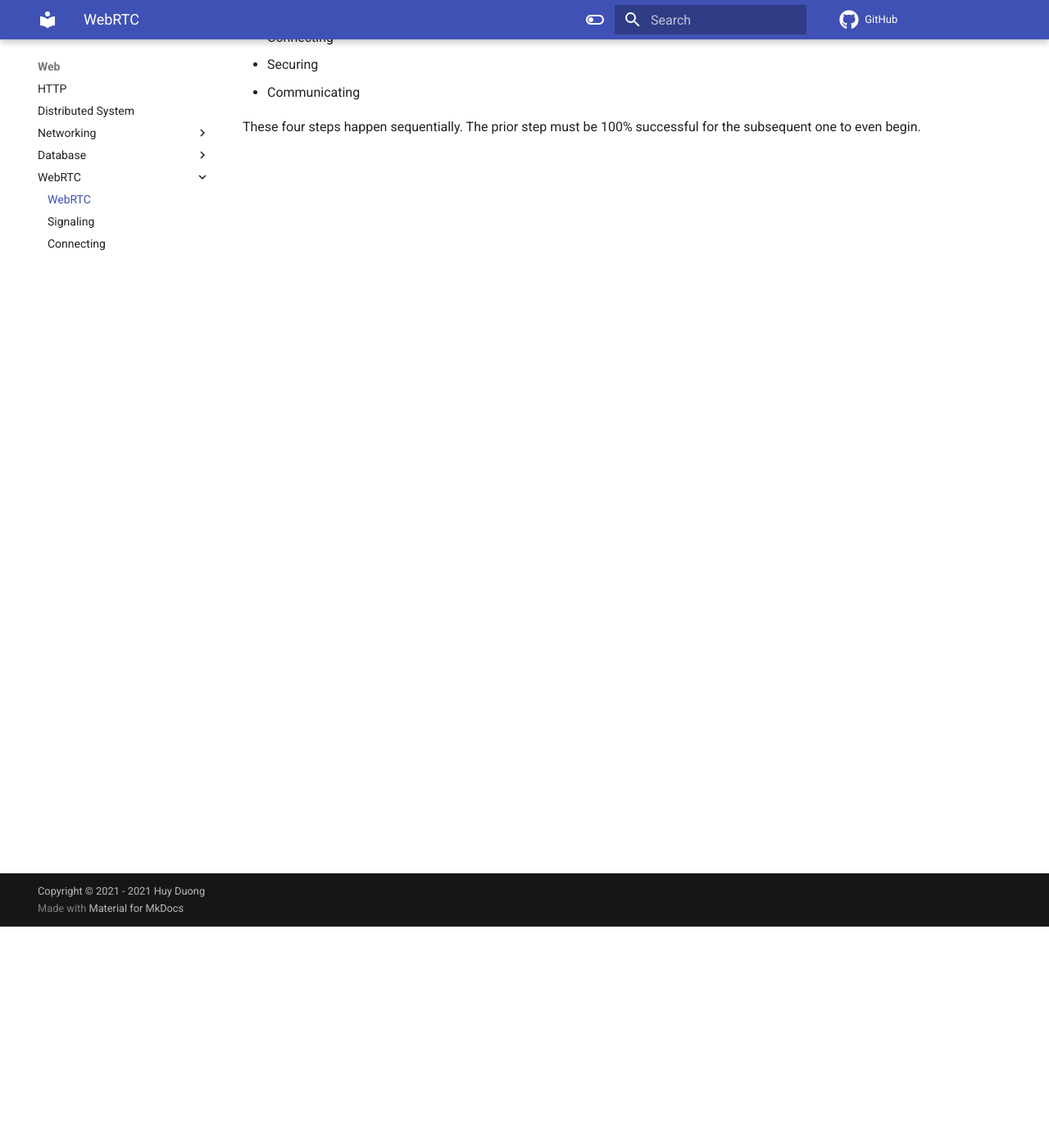
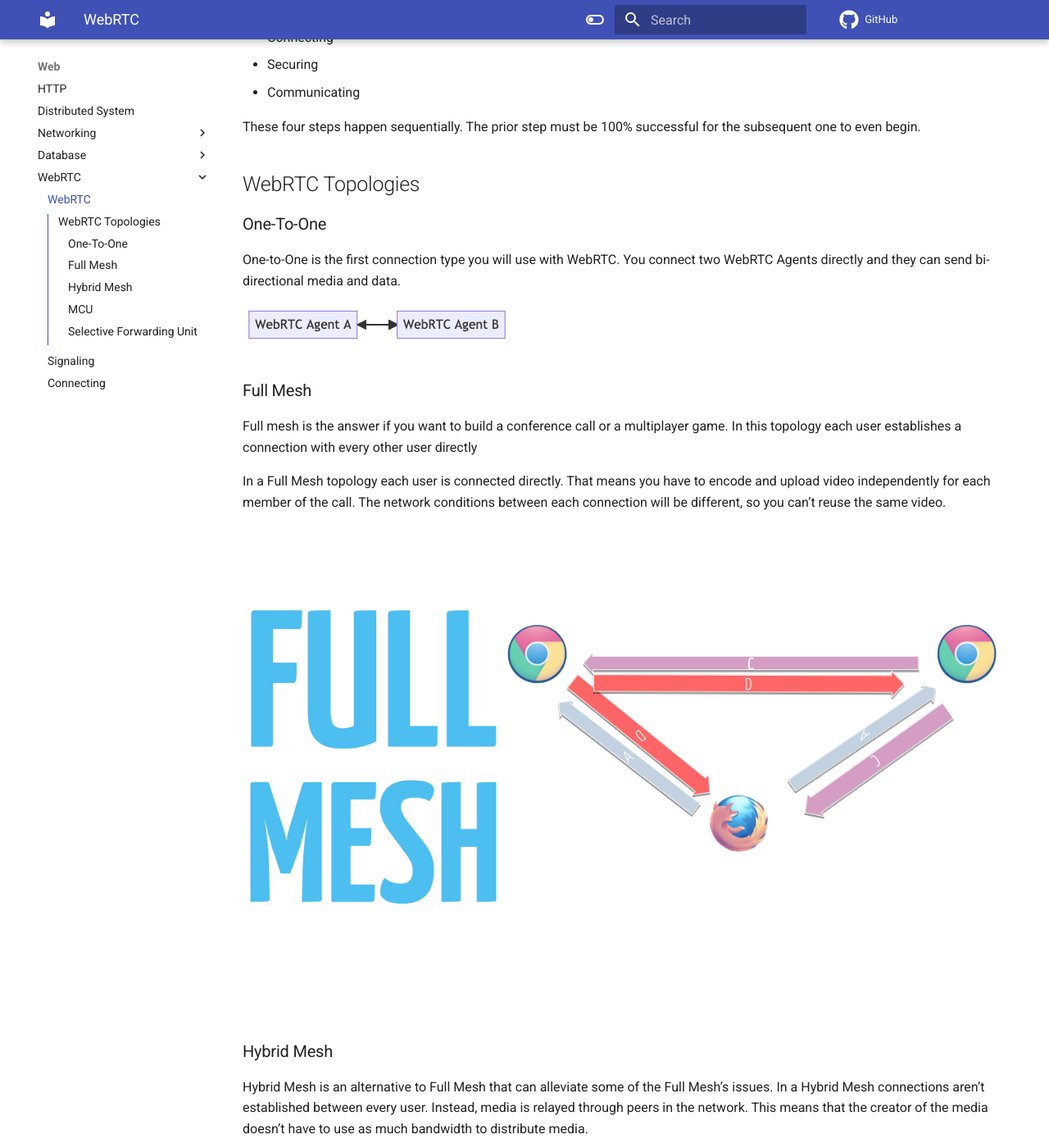
Before and after one commit to dinhhuy258/notes, an MkDocs documentation site: the page built from docs/web/webrtc/webrtc.md, in a window 1280 px wide and 1400 px high, scrolled down 270 px. Shown: the whole window at 82% size. Built offline with MkDocs 1.6.1 and Material for MkDocs 9.7.7, drawn with Linux system fonts in a browser that asks for light colours; comment, search, counter and statistics services are not loaded; some of the changed text lies outside the part shown.

Commit message:
WebRTC Topologies

```diff
--- a/docs/web/webrtc/webrtc.md
+++ b/docs/web/webrtc/webrtc.md
@@ -8,3 +8,43 @@ In WebRTC we have 4 steps:
 - Communicating
 
 These four steps happen sequentially. The prior step must be 100% successful for the subsequent one to even begin.
+
+## WebRTC Topologies
+
+### One-To-One
+
+One-to-One is the first connection type you will use with WebRTC. You connect two WebRTC Agents directly and they can send bi-directional media and data.
+
+![](../../assets/images/webrtc/one_to_one.png)
+
+### Full Mesh
+
+Full mesh is the answer if you want to build a conference call or a multiplayer game. In this topology each user establishes a connection with every other user directly
+
+In a Full Mesh topology each user is connected directly. That means you have to encode and upload video independently for each member of the call. The network conditions between each connection will be different, so you can’t reuse the same video.
+
+![](../../assets/images/webrtc/full_mesh.png)
+
+### Hybrid Mesh
+
+Hybrid Mesh is an alternative to Full Mesh that can alleviate some of the Full Mesh’s issues. In a Hybrid Mesh connections aren’t established between every user. Instead, media is relayed through peers in the network. This means that the creator of the media doesn’t have to use as much bandwidth to distribute media.
+
+This does have some downsides. In this set up, the original creator of the media has no idea who its video is being sent too, and if it arrived successfully. You also will have an increase in latency with every hop in your Hybrid Mesh network.
+
+![](../../assets/images/webrtc/hybrid_mesh.png)
+
+### MCU
+
+The MCU architecture assumes that each conference participant sends his or her stream to the MCU. The MCU decodes each received stream, rescales it, composes a new stream from all received streams, encodes it, and sends a single to all other participants.
+
+The main disadvantage of MCU is its cost, as It decodes and re-encodes streams to compose the final stream, hence requires significant computing power by the MCU.
+
+![](../../assets/images/webrtc/mcu.png)
+
+### Selective Forwarding Unit
+
+Selective Forwarding Units (SFUs) are the most popular modern approach. In the SFU architecture, every participant sends his or her media stream to a centralized server (SFU) and receives streams from all other participants via the same central server. The architecture allows the call participant to send multiple media streams to the SFU, where the SFU may decide which of the media streams should be forwarded to the other call participants.
+
+Unlike in the MCU architecture, the SFU does not need to decode and re-encode received streams, but simply acts as a forwarder of streams between call participants. The device endpoints need to be more intelligent and have more computing power than in the MCU architecture.
+
+![](../../assets/images/webrtc/sfu.png)
```
Also changed, not shown: docs/assets/images/webrtc/full_mesh.png (added), docs/assets/images/webrtc/hybrid_mesh.png (added), docs/assets/images/webrtc/mcu.png (added), docs/assets/images/webrtc/one_to_one.png (added), docs/assets/images/webrtc/sfu.png (added).
